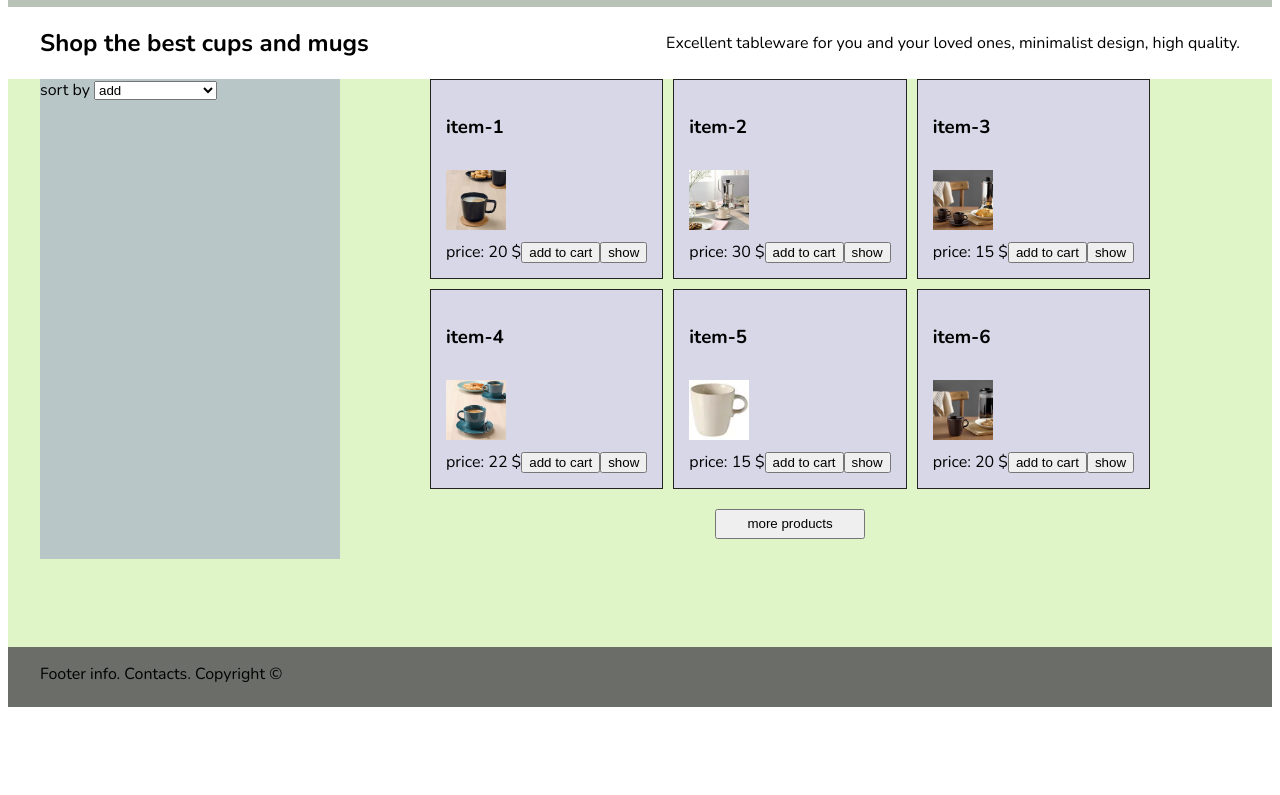
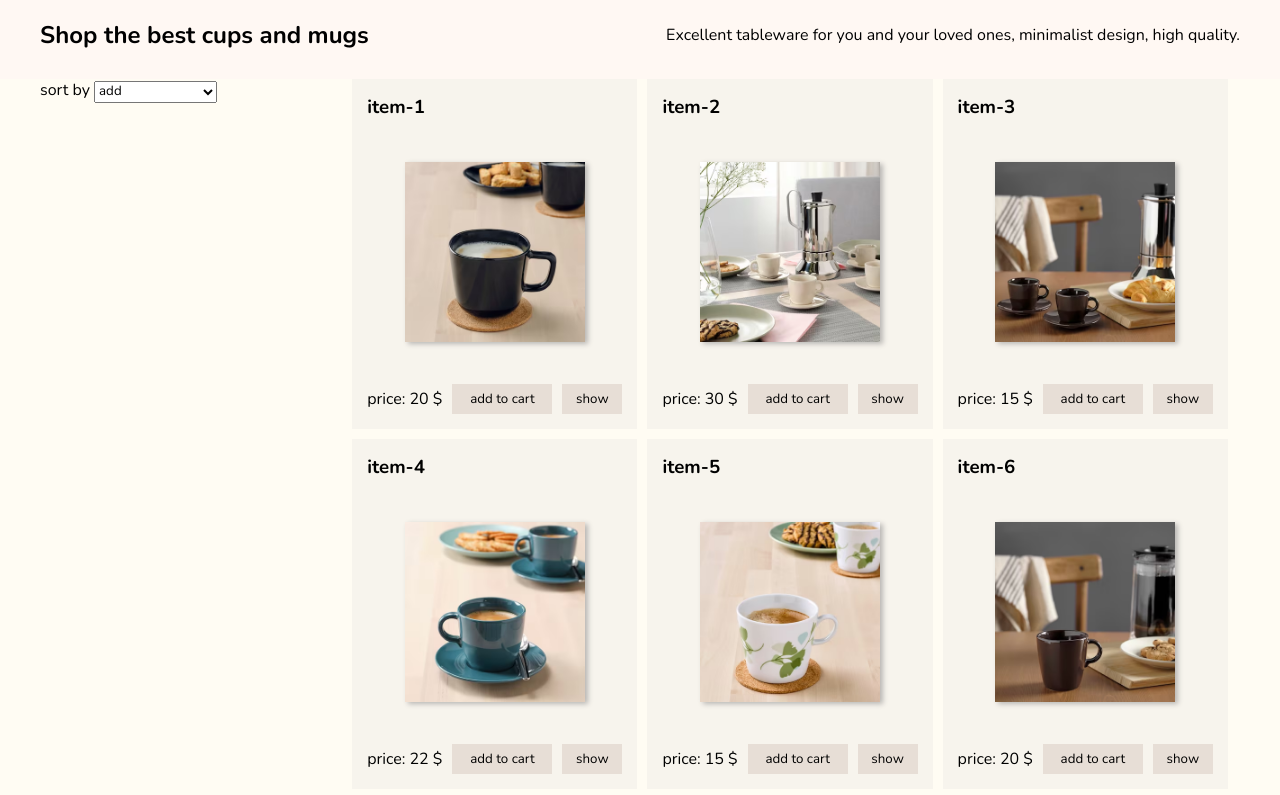
Before and after one commit to olesyakrayanskaya/store, a plain HTML site: page index.html in a window 1280 px wide. Shown: the part 101-896 px from the top of the page. Before the commit the page ends 816 px from the top, so only its background shows below. Drawn offline with nearby package versions, Linux system fonts and the light colour scheme.

Commit message:
item styles

```diff
--- a/index.js
+++ b/index.js
@@ -33,7 +33,7 @@ const dataItems = [
     name: 'item-5',
     price: 15,
     description: 'description-5',
-    img: './images/5.webp',
+    img: './images/5.avif',
   },
   {
     id: 6,
@@ -284,8 +284,11 @@ function createItem(value) {
   });
   const itemDescription = document.createElement('div');
   itemDescription.className = 'item__description';
-  itemDescription.innerHTML = `${value.description}`;
-  itemFooter.after(itemDescription);
+  name.after(itemDescription);
+  const descriptionText = document.createElement('p');
+  descriptionText.className = 'item__text';
+  descriptionText.innerHTML = `${value.description}`;
+  itemDescription.append(descriptionText);
   const btnShowDesc = document.createElement('button');
   btnShowDesc.className = 'item__btn_desc';
   btnShowDesc.innerHTML = 'show';
--- a/style.css
+++ b/style.css
@@ -1,12 +1,13 @@
 * {
   box-sizing: border-box;
+  margin: 0;
+  padding: 0;
 }
 
 html {
-  margin: 0;
-  padding: 0;
   overflow-x: hidden;
   font-family: 'Nunito', sans-serif;
+  width: 100%;
 }
 
 a {
@@ -17,10 +18,12 @@ a {
 
 button {
   cursor: pointer;
+  font-family: inherit;
 }
 
 select {
   cursor: pointer;
+  font-family: inherit;
 }
 
 body {
@@ -70,7 +73,7 @@ body {
 }
 
 .header {
-  background-color: #b8c2b7;
+  background-color: #dddcd6;
   height: 100px;
   display: flex;
   align-items: center;
@@ -108,13 +111,20 @@ body {
   text-decoration: underline;
 }
 
+.about {
+  background-color: #fff8f3;
+  padding: 20px;
+  min-height: 80px;
+}
+
 .main {
-  background-color: #dff5c8;
+  background-color: #fffcf3;
 }
 
 .main__items {
   display: grid;
   grid-template-columns: repeat(3, 1fr);
+  grid-auto-flow: row;
   justify-content: space-between;
   gap: 10px;
   align-items: center;
@@ -135,21 +145,23 @@ body {
 
 .main__item {
   width: 100%;
-  height: 200px;
-  background-color: #d7d7e7;
-  border: 1px solid #242222;
+  height: 350px;
+  background-color: #f7f4ed;
   padding: 15px;
   display: flex;
   flex-direction: column;
   justify-content: space-between;
   align-items: flex-start;
+  position: relative;
 }
 
 .item__img {
-  width: 60px;
-  height: 60px;
+  width: 180px;
+  height: 180px;
   -o-object-fit: cover;
   object-fit: cover;
+  box-shadow: 3px 2px 5px #b9b7b4;
+  align-self: center;
 }
 
 .item-cart__img {
@@ -159,16 +171,52 @@ body {
   object-fit: cover;
 }
 
+.item__btn,
+.item__btn_desc {
+  padding: 5px;
+  border: none;
+  background-color: #e7ded6;
+  height: 30px;
+}
+
+.item__btn {
+  margin: 0 10px;
+  width: 100px;
+}
+
+.item__btn_desc {
+  width: 60px;
+}
+
+.item__btn:hover,
+.item__btn_desc:hover {
+  background-color: #c7c4c2;
+}
+
 .item__footer {
   display: flex;
   flex-direction: row;
   justify-content: space-between;
-  align-items: flex-end;
+  align-items: center;
   width: 100%;
 }
 
 .item__description {
   display: none;
+  position: absolute;
+  top: 0;
+  left: 0;
+  width: 100%;
+  height: 300px;
+  background-color: #e7ded6be;
+  flex-direction: column;
+  align-items: center;
+  justify-content: center;
+}
+
+.item__text {
+  padding: 15px;
+  overflow-y: hidden;
 }
 
 .main__container {
@@ -178,15 +226,11 @@ body {
   margin: 0 auto;
 }
 
-.filters {
-  background-color: #b9c6c7;
-}
-
 .footer {
-  background-color: #6b6d69;
+  background-color: #dddcd6;
   height: 60px;
 }
 
 .show {
-  display: block;
+  display: flex;
 }
```
Also changed, not shown: images/5.avif (added).
